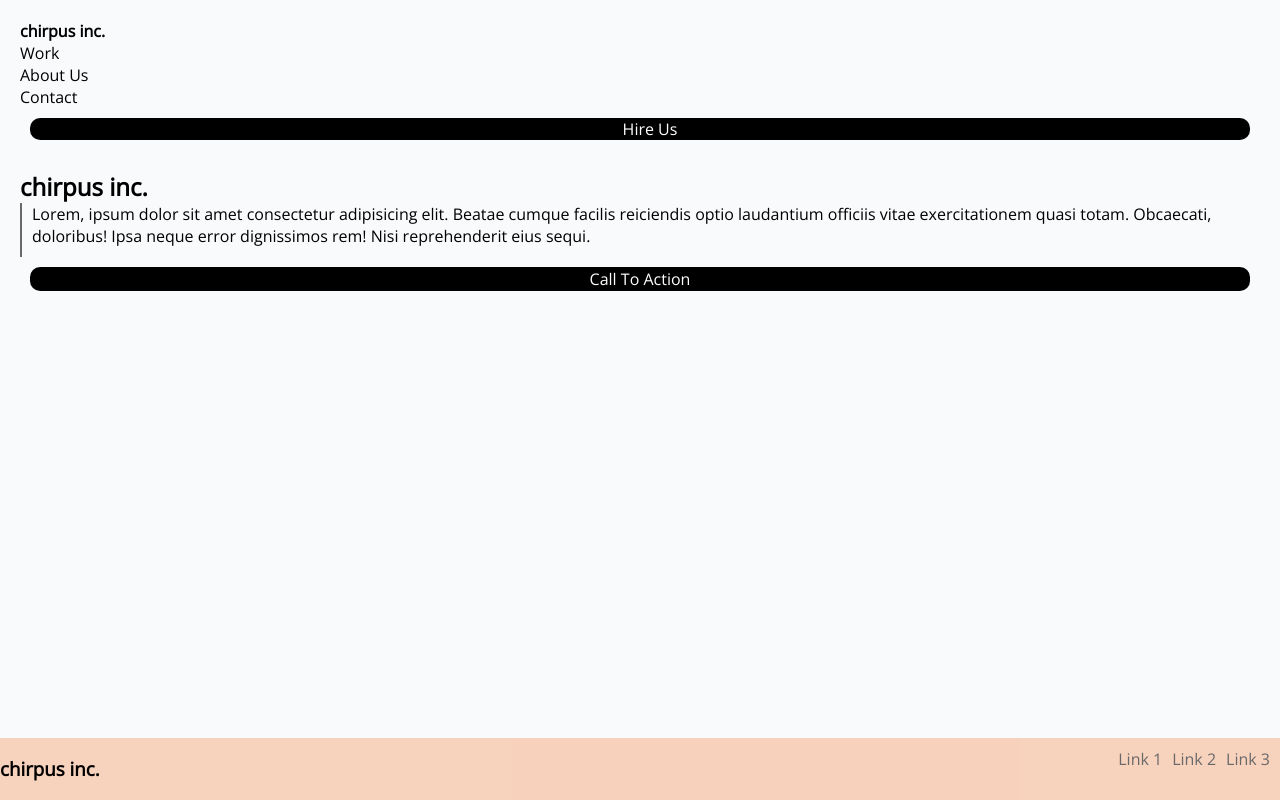
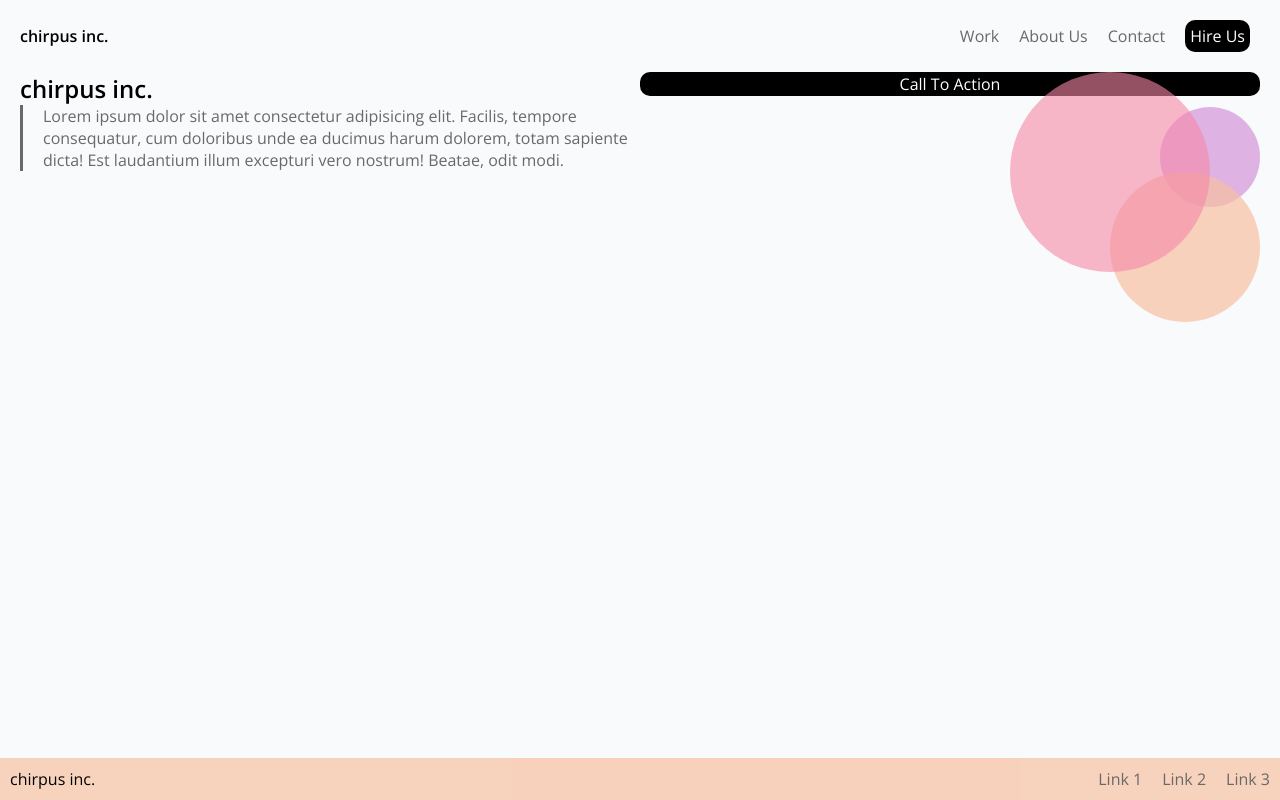
Before and after one commit to lnmclaughlin/McLaughlin-lab1-part2, a plain HTML site: page index.html in a window 1280 px wide. Drawn offline with nearby package versions, Linux system fonts and the light colour scheme.

Commit message:
updated html and css

```diff
--- a/index.html
+++ b/index.html
@@ -8,36 +8,42 @@
     <link rel="preconnect" href="https://fonts.googleapis.com" />
     <link rel="preconnect" href="https://fonts.gstatic.com" crossorigin />
     <link
-      href="https://fonts.googleapis.com/css2?family=Open+Sans:wght@300&display=swap"
+      href="https://fonts.googleapis.com/css2?family=Open+Sans:wght@400;600&display=swap"
       rel="stylesheet"
     />
-    <title>Lab 1 Part 1</title>
+    <title>Lab 1 Part 2</title>
   </head>
   <body>
     <header>
-        <h1>chirpus inc.</h1>
-        <nav class="header-nav">
+      <h1>chirpus inc.</h1>
+      <nav class="header-nav">
         <ul>
-          <li><a href="#"></a>Work</li>
-          <li><a href="#"></a>About Us</li>
-          <li><a href="#"></a>Contact</li>
-          <li class="hire-us"><a href="#"></a>Hire Us</li>
+          <li><a href="#">Work</a></li>
+          <li><a href="#">About Us</a></li>
+          <li><a href="#">Contact</a></li>
+          <li class="hire-us"><a href="#">Hire Us</a></li>
         </ul>
       </nav>
-      </header>
-      <main>
+    </header>
+    <main>
+      <div class="text">
         <h2 class="description-heading">chirpus inc.</h2>
         <p class="description">
-          Lorem, ipsum dolor sit amet consectetur adipisicing elit. Beatae
-          cumque facilis reiciendis optio laudantium officiis vitae
-          exercitationem quasi totam. Obcaecati, doloribus! Ipsa neque error
-          dignissimos rem! Nisi reprehenderit eius sequi.
+          Lorem ipsum dolor sit amet consectetur adipisicing elit. Facilis,
+          tempore consequatur, cum doloribus unde ea ducimus harum dolorem,
+          totam sapiente dicta! Est laudantium illum excepturi vero nostrum!
+          Beatae, odit modi.
         </p>
-        <button class="cta">Call To Action</button>
-      </main>
+      </div>
+      <button class="cta">Call To Action</button>
+      <div class="circles-container">
+        <div class="circle-1"></div>
+        <div class="circle-2"></div>
+        <div class="circle-3"></div>
+      </div>
     </main>
     <footer>
-      <h3 class="chirpus-footer">chirpus inc.</h3>
+      <p class="chirpus-footer">chirpus inc.</p>
       <nav class="footer-nav">
         <ul>
           <li><a href="#">Link 1</a></li>
--- a/style.css
+++ b/style.css
@@ -1,3 +1,4 @@
+/* resets */
 body,
 h1,
 h2,
@@ -6,32 +7,40 @@ ul {
   margin: 0;
   padding: 0;
 }
+
 body {
   font-family: "Open Sans", sans-serif;
   font-weight: 400;
   background-color: #f9fafc;
-  color: #000;
 }
+
 header {
   margin: 20px;
 }
+
 h1 {
   color: #000;
   font-size: 16px;
-  font-weight: 600;
+  /* font-size: 1em; */
 }
-.header-nav li {
-  list-style: none;
-}
-header nav ul {
+
+.header-nav ul {
   display: flex;
   flex-direction: column;
 }
 
+.header-nav li {
+  list-style: none;
+}
+
 .header-nav a,
-.description a,
+.description,
 .footer-nav a {
   color: #69696a;
+}
+
+.header-nav a {
+  display: block;
 }
 
 .header-nav a,
@@ -39,17 +48,15 @@ header nav ul {
   text-decoration: none;
 }
 
-.hire-us,
+.hire-us a,
 .cta {
   background-color: #000;
   color: #fff;
   border-radius: 10px;
-  text-align: center;
-  margin: 10px;
 }
 
 .hire-us a {
-  padding: 10px;
+  padding: 5px;
 }
 
 main {
@@ -58,16 +65,17 @@ main {
   flex-direction: column;
 }
 
-.description-heading {
+.despription-heading {
   color: #000;
 }
+
 .description {
-  border-left: 2px solid #69696a;
-  padding-left: 10px;
-  padding-bottom: 10px;
+  border-left: 3px solid #69696a;
+  padding-left: 20px;
 }
 
 .chirpus-footer {
+  padding: 10px;
   color: #000;
 }
 
@@ -76,24 +84,90 @@ main {
   font-weight: 400;
   font-size: 16px;
   border: none;
+  width: 100%;
 }
 
 footer {
-  background-color: rgba(247, 193, 162, 0.7);
   position: fixed;
-  margin: 20px;
   bottom: 0;
   width: 100%;
-  margin: 0;
+  background-color: rgba(247, 193, 162, 0.7);
   display: flex;
   justify-content: space-between;
 }
 
 .footer-nav ul {
   display: flex;
-  list-style-type: none;
-  padding: 5px;
 }
 
 .footer-nav li {
-  padding: 5px;
+  padding: 10px;
+  list-style: none;
+}
+
+@media only screen and (min-width: 768px) {
+  header {
+    display: flex;
+    justify-content: space-between;
+    align-items: center;
+  }
+
+  .header-nav ul {
+    flex-direction: row;
+    align-items: center;
+  }
+
+  .header-nav li {
+    padding: 0 10px;
+  }
+
+  main {
+    flex-direction: row;
+    justify-content: space-between;
+  }
+
+  .text {
+    width: 50%;
+  }
+
+  .cta {
+    height: 100%;
+    width: 50%;
+  }
+  .circles-container {
+    position: relative;
+    flex: 1;
+  }
+
+  .circle-1 {
+    background: rgba(247, 136, 167, 0.6);
+    width: 200px;
+    height: 200px;
+    right: 50px;
+    bottom: 0;
+    top: 0;
+    border-radius: 50%;
+    position: absolute;
+    z-index: 3;
+  }
+  .circle-2 {
+    background: rgba(247, 193, 162, 0.7);
+    width: 150px;
+    height: 150px;
+    top: 100px;
+    right: 0;
+    border-radius: 50%;
+    position: absolute;
+    z-index: 2;
+  }
+  .circle-3 {
+    background: rgba(207, 130, 213, 0.6);
+    width: 100px;
+    height: 100px;
+    right: 0;
+    top: 35px;
+    border-radius: 50%;
+    position: absolute;
+    z-index: 1;
+  }
+}
```
